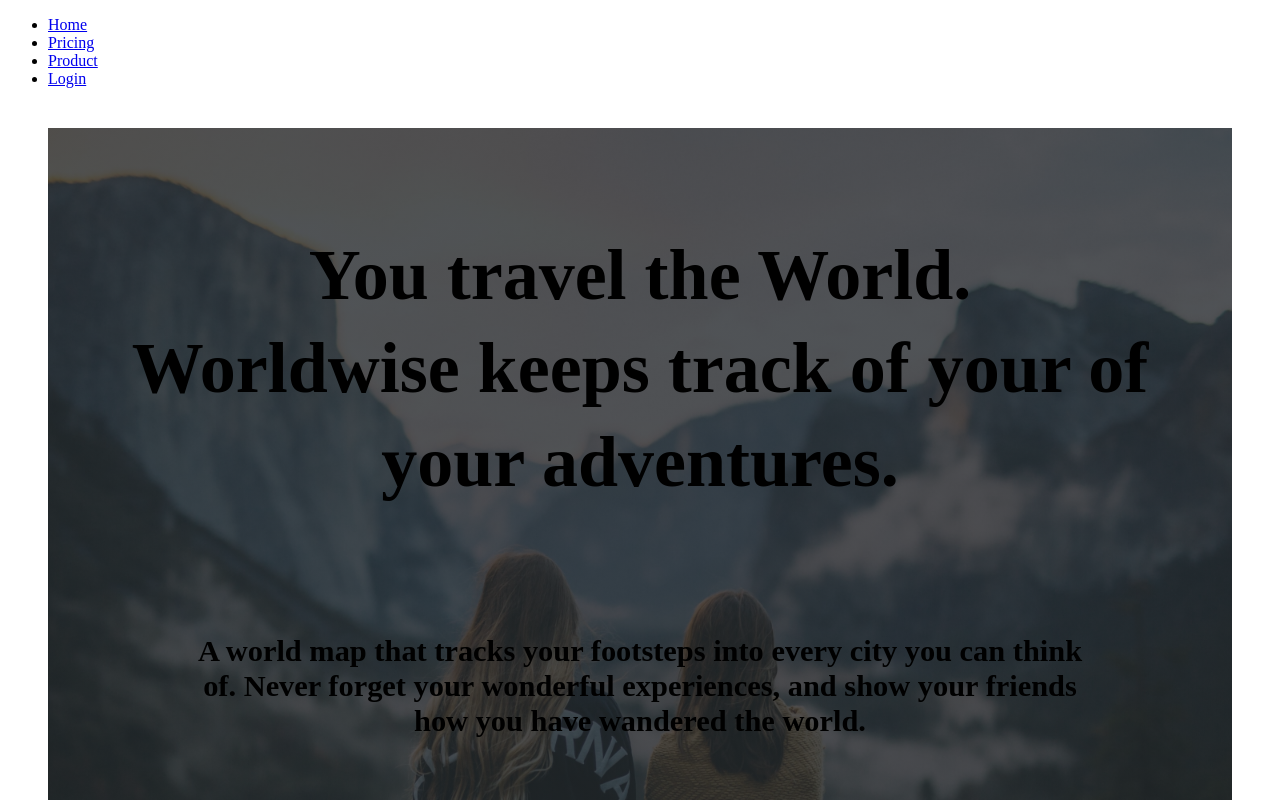
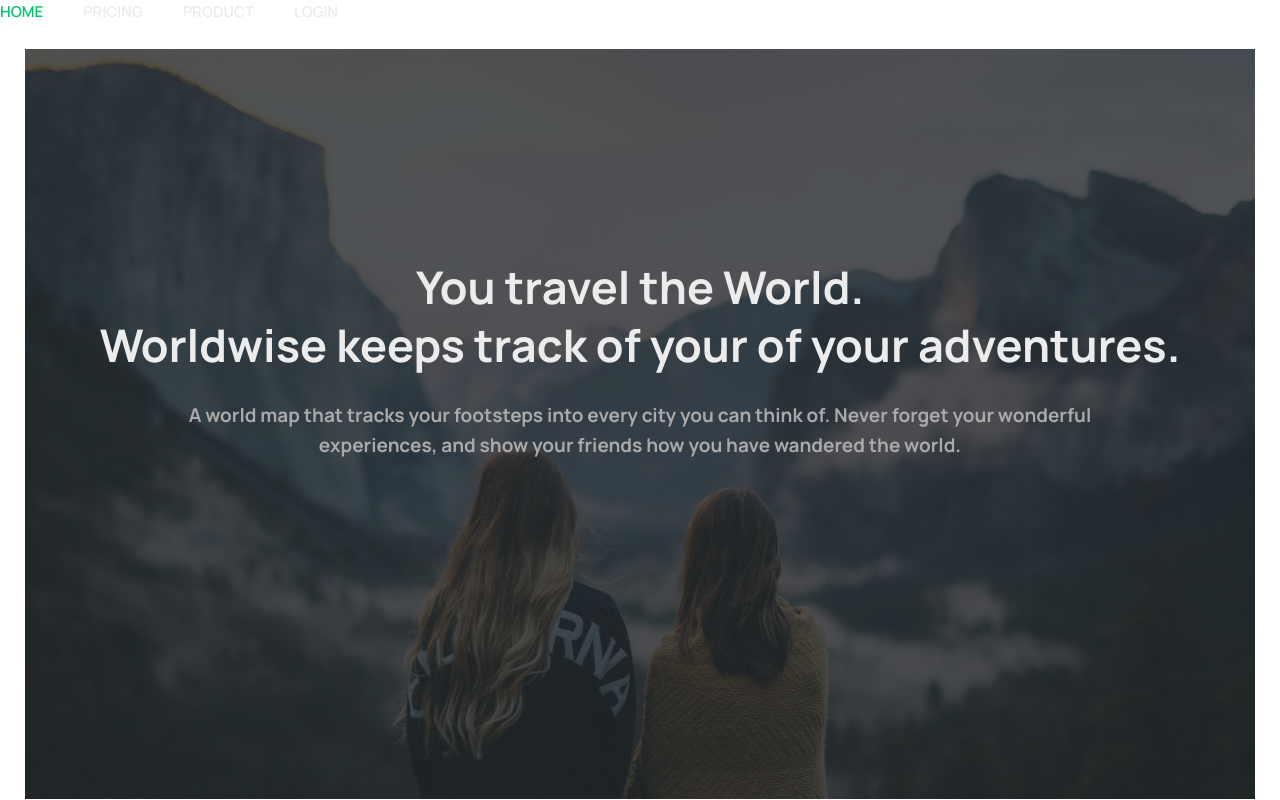
Before and after one commit to AkhilGuretia/WorldWise, a React app: page / in a window 1280 px wide. Shown: the top 800 px of the page. Built offline with nearby package versions, Linux system fonts and the light colour scheme; the HTML template or start-up script is replaced by a standard one.

Commit message:
Design PageNav using css modules

```diff
--- a/src/assets/index.css
+++ /dev/null
@@ -1,78 +0,0 @@
-/* Taken from getting started guide at: https://leafletjs.com/examples/quick-start/ */
-@import "https://unpkg.com/leaflet@1.7.1/dist/leaflet.css";
-@import "https://fonts.googleapis.com/css2?family=Manrope:wght@400;600;700;800&display=swap";
-
-/* These CSS variables are global, so they are available in all CSS modules */
-:root {
-  --color-brand--1: #ffb545;
-  --color-brand--2: #00c46a;
-
-  --color-dark--0: #242a2e;
-  --color-dark--1: #2d3439;
-  --color-dark--2: #42484d;
-  --color-light--1: #aaa;
-  --color-light--2: #ececec;
-  --color-light--3: #d6dee0;
-}
-
-* {
-  margin: 0;
-  padding: 0;
-  box-sizing: inherit;
-}
-
-html {
-  font-size: 62.5%;
-  box-sizing: border-box;
-}
-
-body {
-  font-family: "Manrope", sans-serif;
-  color: var(--color-light--2);
-  font-weight: 400;
-  line-height: 1.6;
-}
-
-label {
-  font-size: 1.6rem;
-  font-weight: 600;
-}
-
-input,
-textarea {
-  width: 100%;
-  padding: 0.8rem 1.2rem;
-  font-family: inherit;
-  font-size: 1.6rem;
-  border: none;
-  border-radius: 5px;
-  background-color: var(--color-light--3);
-  transition: all 0.2s;
-}
-
-input:focus {
-  outline: none;
-  background-color: #fff;
-}
-
-.cta:link,
-.cta:visited {
-  display: inline-block;
-  background-color: var(--color-brand--2);
-  color: var(--color-dark--1);
-  text-transform: uppercase;
-  text-decoration: none;
-  font-size: 1.6rem;
-  font-weight: 600;
-  padding: 1rem 3rem;
-  border-radius: 5px;
-}
-
-/*
-"importCSSModule": {
-    "prefix": "csm",
-    "scope": "javascript,typescript,javascriptreact",
-    "body": ["import styles from './${TM_FILENAME_BASE}.module.css'"],
-    "description": "Import CSS Module as `styles`"
-  },
-*/
--- a/src/components/PageNav.jsx
+++ b/src/components/PageNav.jsx
@@ -1,7 +1,9 @@
 import { NavLink } from "react-router-dom";
+import styles from "./PageNav.module.css";
+
 const PageNav = () => {
   return (
-    <nav>
+    <nav className={styles.nav}>
       <ul>
         <li>
           <NavLink to="/">Home</NavLink>
--- /dev/null
+++ b/src/components/PageNav.module.css
@@ -0,0 +1,34 @@
+.nav {
+    display: flex;
+    align-items: center;
+    justify-content: space-between;
+}
+
+.nav ul {
+    list-style: none;
+    display: flex;
+    align-items: center;
+    gap: 4rem;
+}
+
+.nav a:link,
+.nav a:visited {
+    text-decoration: none;
+    color: var(--color-light--2);
+    text-transform: uppercase;
+    font-size: 1.5rem;
+    font-weight: 600;
+}
+
+/* CSS Modules feature */
+.nav a:global(.active) {
+    color: var(--color-brand--2);
+}
+
+a.ctaLink:link,
+a.ctaLink:visited {
+    background-color: var(--color-brand--2);
+    color: var(--color-dark--0);
+    padding: 0.8rem 2rem;
+    border-radius: 7px;
+}
--- a/src/index.css
+++ b/src/index.css
@@ -0,0 +1,78 @@
+/* Taken from getting started guide at: https://leafletjs.com/examples/quick-start/ */
+@import "https://unpkg.com/leaflet@1.7.1/dist/leaflet.css";
+@import "https://fonts.googleapis.com/css2?family=Manrope:wght@400;600;700;800&display=swap";
+
+/* These CSS variables are global, so they are available in all CSS modules */
+:root {
+  --color-brand--1: #ffb545;
+  --color-brand--2: #00c46a;
+
+  --color-dark--0: #242a2e;
+  --color-dark--1: #2d3439;
+  --color-dark--2: #42484d;
+  --color-light--1: #aaa;
+  --color-light--2: #ececec;
+  --color-light--3: #d6dee0;
+}
+
+* {
+  margin: 0;
+  padding: 0;
+  box-sizing: inherit;
+}
+
+html {
+  font-size: 62.5%;
+  box-sizing: border-box;
+}
+
+body {
+  font-family: "Manrope", sans-serif;
+  color: var(--color-light--2);
+  font-weight: 400;
+  line-height: 1.6;
+}
+
+label {
+  font-size: 1.6rem;
+  font-weight: 600;
+}
+
+input,
+textarea {
+  width: 100%;
+  padding: 0.8rem 1.2rem;
+  font-family: inherit;
+  font-size: 1.6rem;
+  border: none;
+  border-radius: 5px;
+  background-color: var(--color-light--3);
+  transition: all 0.2s;
+}
+
+input:focus {
+  outline: none;
+  background-color: #fff;
+}
+
+.cta:link,
+.cta:visited {
+  display: inline-block;
+  background-color: var(--color-brand--2);
+  color: var(--color-dark--1);
+  text-transform: uppercase;
+  text-decoration: none;
+  font-size: 1.6rem;
+  font-weight: 600;
+  padding: 1rem 3rem;
+  border-radius: 5px;
+}
+
+/*
+"importCSSModule": {
+    "prefix": "csm",
+    "scope": "javascript,typescript,javascriptreact",
+    "body": ["import styles from './${TM_FILENAME_BASE}.module.css'"],
+    "description": "Import CSS Module as `styles`"
+  },
+*/
```
